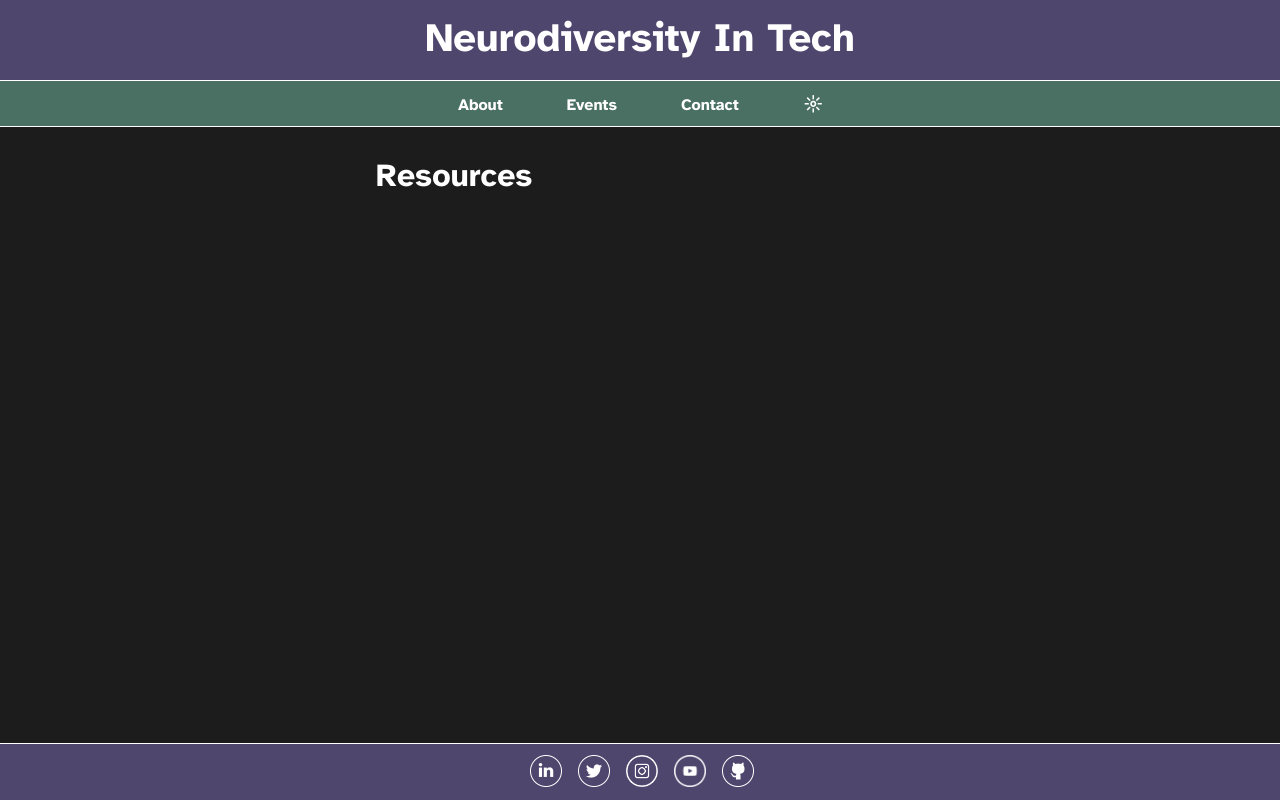
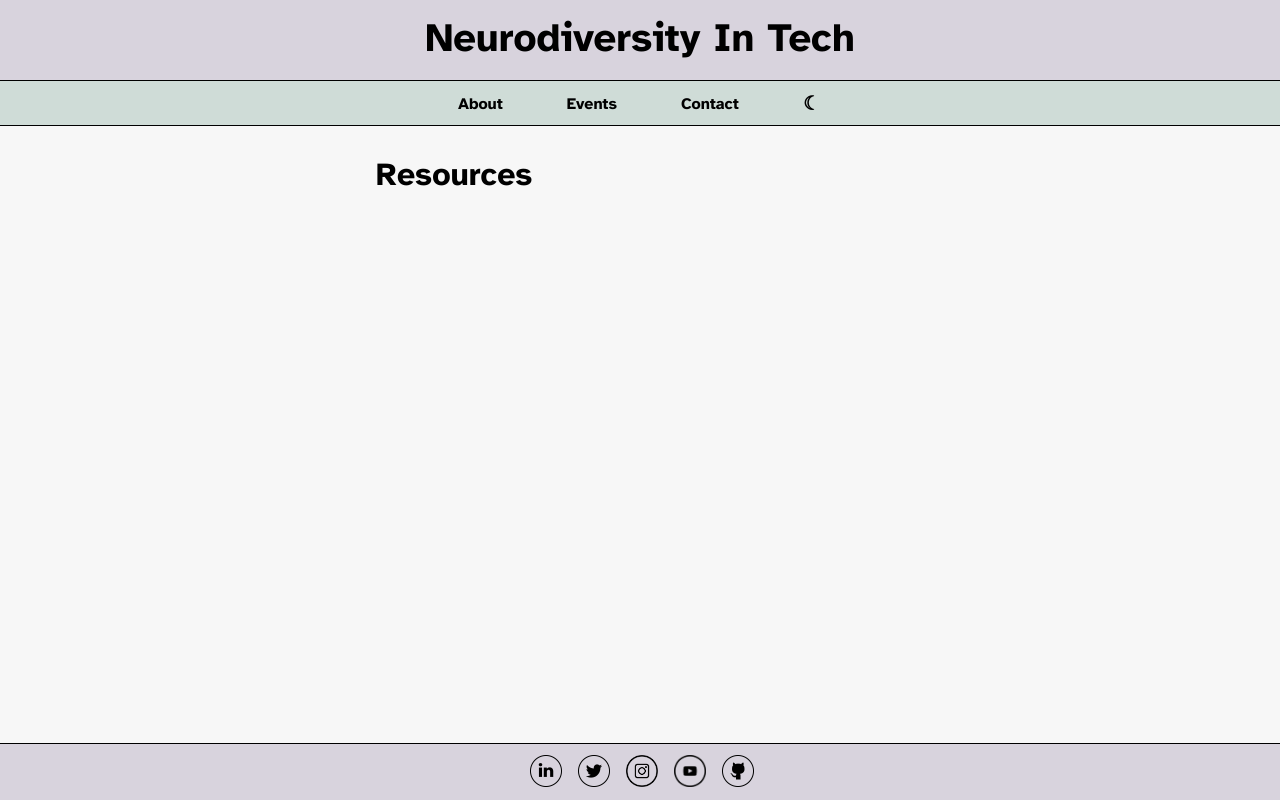
Before and after one commit to nditcommunity/nditcommunity.github.io, an Eleventy site: page src/drafts/resources.html in a window 1280 px wide. Built offline with nearby package versions, Linux system fonts and the light colour scheme; Eleventy itself is replaced by a stand-in of ours; files that its build step writes are made by us from their sources.

Commit message:
Start in day mode

```diff
--- a/src/scripts/app.js
+++ b/src/scripts/app.js
@@ -17,7 +17,7 @@ $(document).ready(() => {
   };
 
   // load previously saved theme or set default to night-mode
-  const savedTheme = localStorage.getItem('theme') || 'night-mode';
+  const savedTheme = localStorage.getItem('theme') || 'day-mode';
   applyTheme(savedTheme);
 
   // toggle new theme
```
